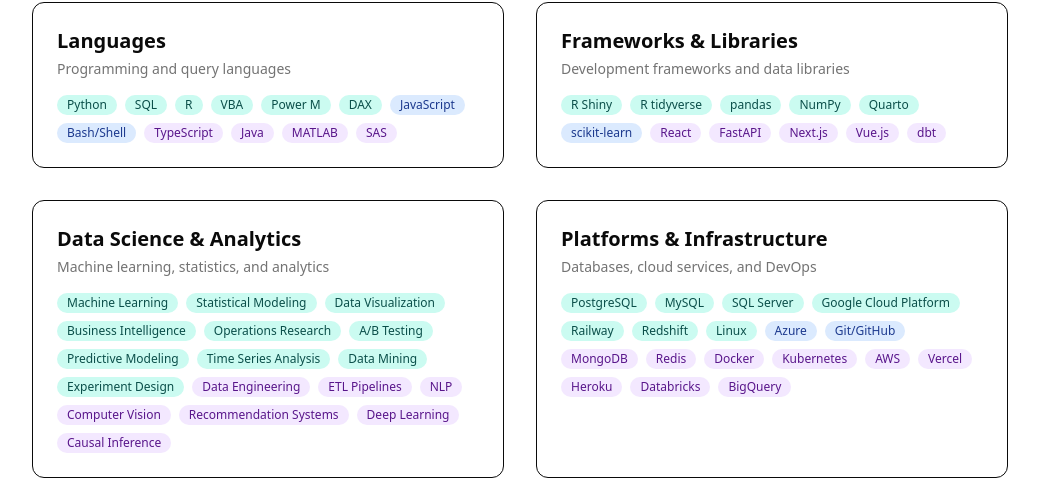
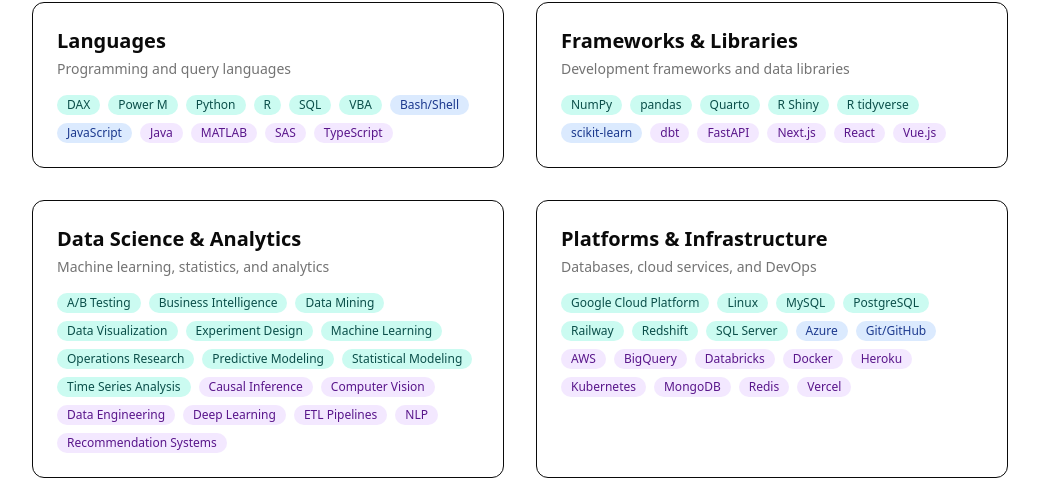
Before and after one commit to haighd/portfolio, a Next.js app: page /skills in a window 1280 px wide. Shown: the part 335-815 px from the top of the page, without its empty margins (120-1159 px from the left). Built offline with nearby package versions, Linux system fonts and the light colour scheme; no server answers.

Commit message:
fix: address Gemini review feedback
- Update implementation plan code example to show all 6 categories
- Add sortSkills function to sort skills by proficiency then alphabetically

```diff
--- a/src/app/skills/page.tsx
+++ b/src/app/skills/page.tsx
@@ -14,6 +14,19 @@
 type Skill = {
   name: string;
   proficiency: Proficiency;
+};
+
+const sortSkills = (skills: Skill[]): Skill[] => {
+  const proficiencyOrder: Record<Proficiency, number> = {
+    expert: 0,
+    advanced: 1,
+    intermediate: 2,
+  };
+  return [...skills].sort((a, b) => {
+    const profDiff = proficiencyOrder[a.proficiency] - proficiencyOrder[b.proficiency];
+    if (profDiff !== 0) return profDiff;
+    return a.name.localeCompare(b.name);
+  });
 };
 
 type SkillCategory = {
@@ -196,7 +209,7 @@
               {category.description}
             </p>
             <div className="mt-4 flex flex-wrap gap-2">
-              {category.skills.map((skill) => (
+              {sortSkills(category.skills).map((skill) => (
                 <Badge
                   key={skill.name}
                   variant={skill.proficiency}
```
Also changed, not shown: 1 other file (tests, documents, lock files or other folders).
